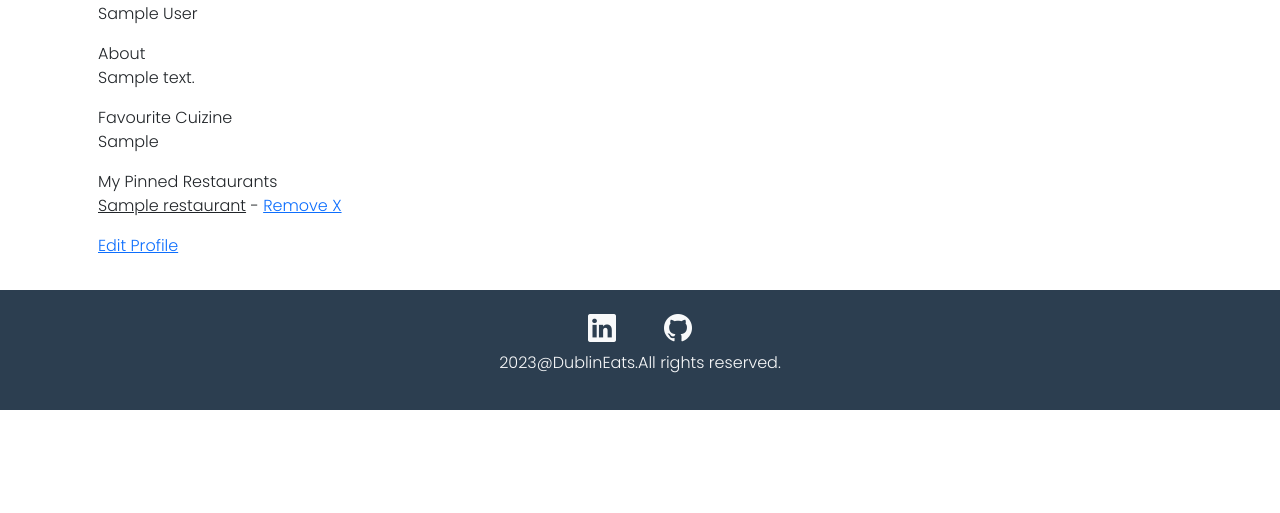
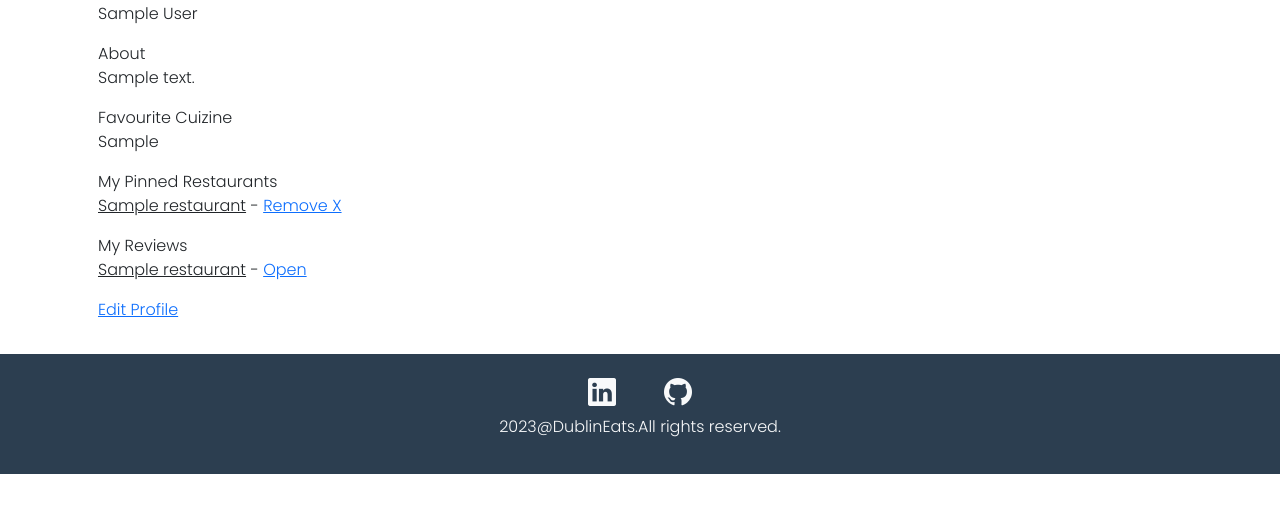
Before and after one commit to SooryaGeorge7/DublinEats, a Django app: page /profile/ in a window 1280 px wide. Shown: the part 287-800 px from the top of the page. Run offline with Django 3.2, Linux system fonts and the light colour scheme; a user stored in the database is signed in; tables that the repository leaves empty hold one stand-in row (values such as "Sample post"); some libraries are stand-ins or nearby versions.

Commit message:
Feat:Added profile reviews functionality

```diff
--- a/restaurants/urls.py
+++ b/restaurants/urls.py
@@ -49,7 +49,11 @@ urlpatterns = [
         views.remove_pin,
         name="remove_pin",
     ),
-
+    path(
+        "profile_reviews/<str:restaurant_id>/",
+        views.profile_reviews,
+        name="profile_reviews",
+    ),
 
 
 ]
--- a/users/templates/users/profile.html
+++ b/users/templates/users/profile.html
@@ -30,7 +30,21 @@
             {% else %}
             <p>You dont have any pinned restaurants</p>
             {% endif %}
-
+            <p class="mt-3 mb-0"><span>My Reviews<br></span></p>
+            {% if profile.reviewed.exists %}
+            {% for restaurant in profile.reviewed.all %}
+            <p class="mb-0"><a class="text-dark"href="{{restaurant.website_url }}"
+                aria-label="View {{ restaurant.name }} details">{{ restaurant.name }}</a>
+                {% if request.user == profile.user %}
+                                    -
+                <span><a href="{% url 'profile_reviews' restaurant.RestaurantId %}"
+                aria-label="Change {{ restaurant.name }} review">Open</a></span>
+                {% endif %}
+            </p>
+            {% endfor %}
+            {% else %}
+            <p>You haven’t reviewed anything yet <p>
+            {% endif %}
 
             <div class=" row">
                 <div class="col-12 col-lg-4 d-flex flex-wrap my-3">
```
Also changed, not shown: restaurants/views.py (+13 -0 lines).
